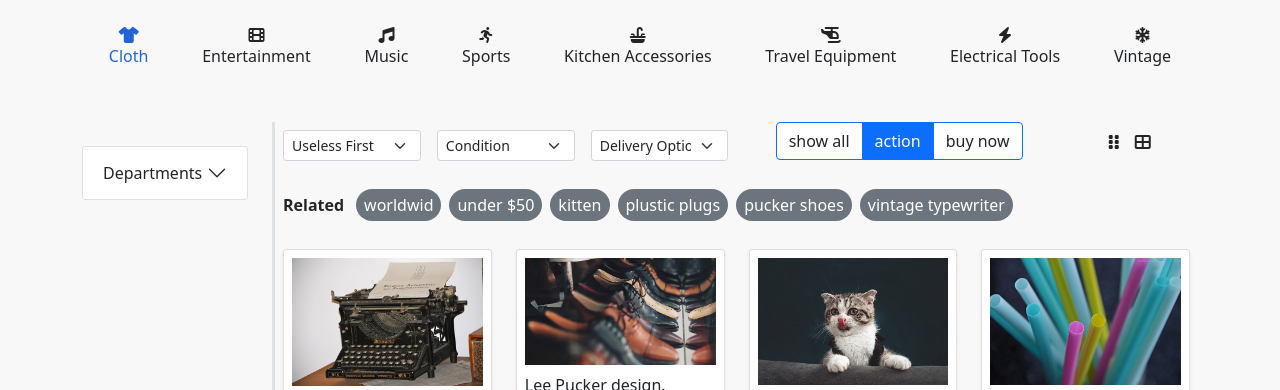
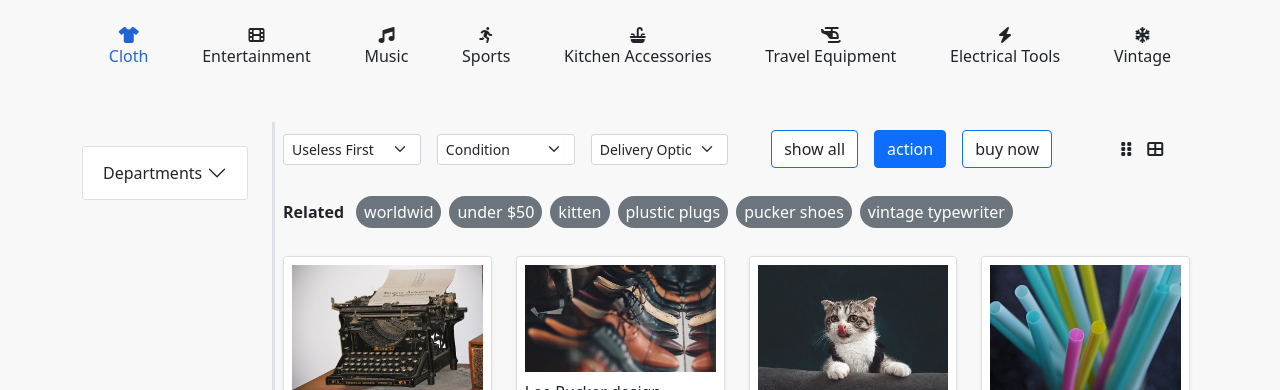
Before and after one commit to mohammadshariful/Easy-Shop, a plain HTML site: page index.html in a window 1280 px wide. Shown: the part 93-483 px from the top of the page. Drawn offline with Linux system fonts and the light colour scheme.

Commit message:
project done

```diff
--- a/index.html
+++ b/index.html
@@ -95,7 +95,7 @@
     <!-- Header section end -->
     <!-- products list start -->
     <section class="container products-list ">
-        <ul class="list-unstyled d-flex justify-content-around flex-wrap">
+        <ul class="list-unstyled d-flex justify-content-around flex-md-row flex-column">
             <li class="text-center custom-color">
                 <i class="fas fa-tshirt"></i>
                 <h6>Cloth</h6>
@@ -172,14 +172,14 @@
                         </div>
                       </div>
                 </div>
-                <!-- right parat -->
+                <!-- right part -->
                 <div class="col-lg-10">
 
                     <section class="border-start border-3">
                         <!-- part one start -->
-                        <div class="d-flex justify-content-between " id="part-one">
+                        <div class="d-flex justify-content-md-between justify-content-center align-items-center flex-column flex-md-row" id="part-one">
                             <!-- seclection area start -->
-                            <div class="w-50 d-flex">
+                            <div class="w-50 d-flex flex-md-row flex-column">
                                 <select class="form-select form-select-sm m-2" aria-label=".form-select-sm ">
                                     <option selected>Useless First</option>
                                     <option value="1">One</option>
@@ -195,18 +195,18 @@
                             <!-- seclection area end -->
 
                             </div>
-                            <div class="d-flex w-50 justify-content-around">
+                            <div class="w-50 d-flex flex-md-row flex-column justify-content-around">
                                 <!-- button area start -->
-                                <div>
-                                    <div class="btn-group" role="group" aria-label="Basic example">
-                                        <button type="button" class="btn  btn-outline-primary  bg-white text-dark">show all</button>
-                                        <button type="button" class="btn btn-primary">action</button>
-                                        <button type="button" class="btn btn-outline-primary  bg-white text-dark">buy now</button>
+                                <div >
+                                    <div class="d-flex align-items-center flex-md-row flex-column " >
+                                        <button type="button" class="btn  btn-outline-primary  bg-white text-dark m-2">show all</button>
+                                        <button type="button" class="btn btn-primary m-2">action</button>
+                                        <button type="button" class="btn btn-outline-primary  bg-white text-dark m-2">buy now</button>
                                       </div>
                                 </div>
                                 <!-- button area end -->
                                 <!-- icon area start -->
-                                <div class="d-flex">
+                                <div class="d-flex align-items-center justify-content-center">
                                     <p class="m-2">
                                         <i class="fas fa-grip-vertical"></i>
                                     </p>
@@ -710,7 +710,7 @@
     <div class="modal-dialog">
       <div class="modal-content">
         <div class="modal-header">
-          <h5 class="modal-title" id="exampleModalLabel">Contact Form</h5>
+          <h5 class="modal-title" id="exampleModalLabel">Register Form</h5>
           <button type="button" class="btn-close" data-bs-dismiss="modal" aria-label="Close"></button>
         </div>
         <div class="modal-body">
```
